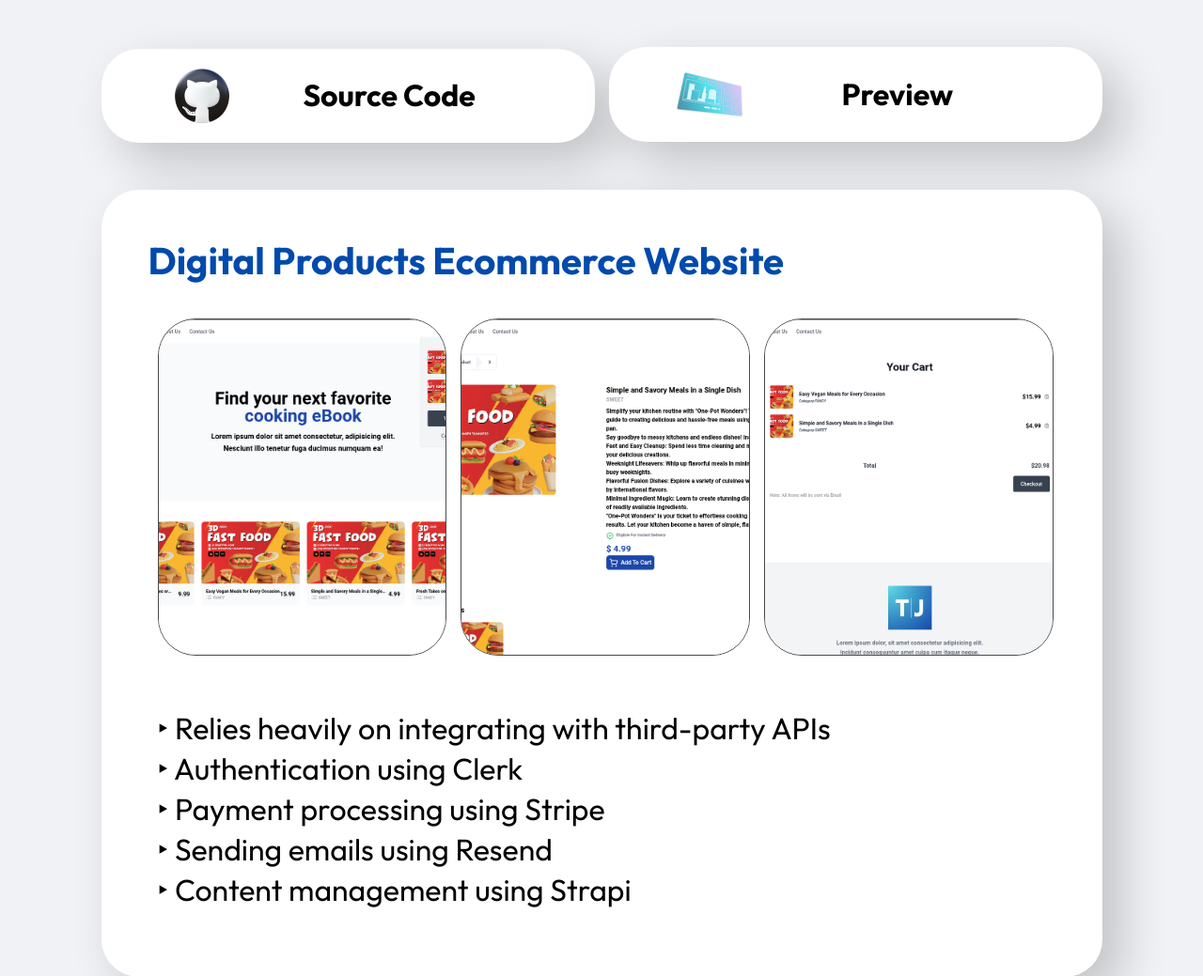
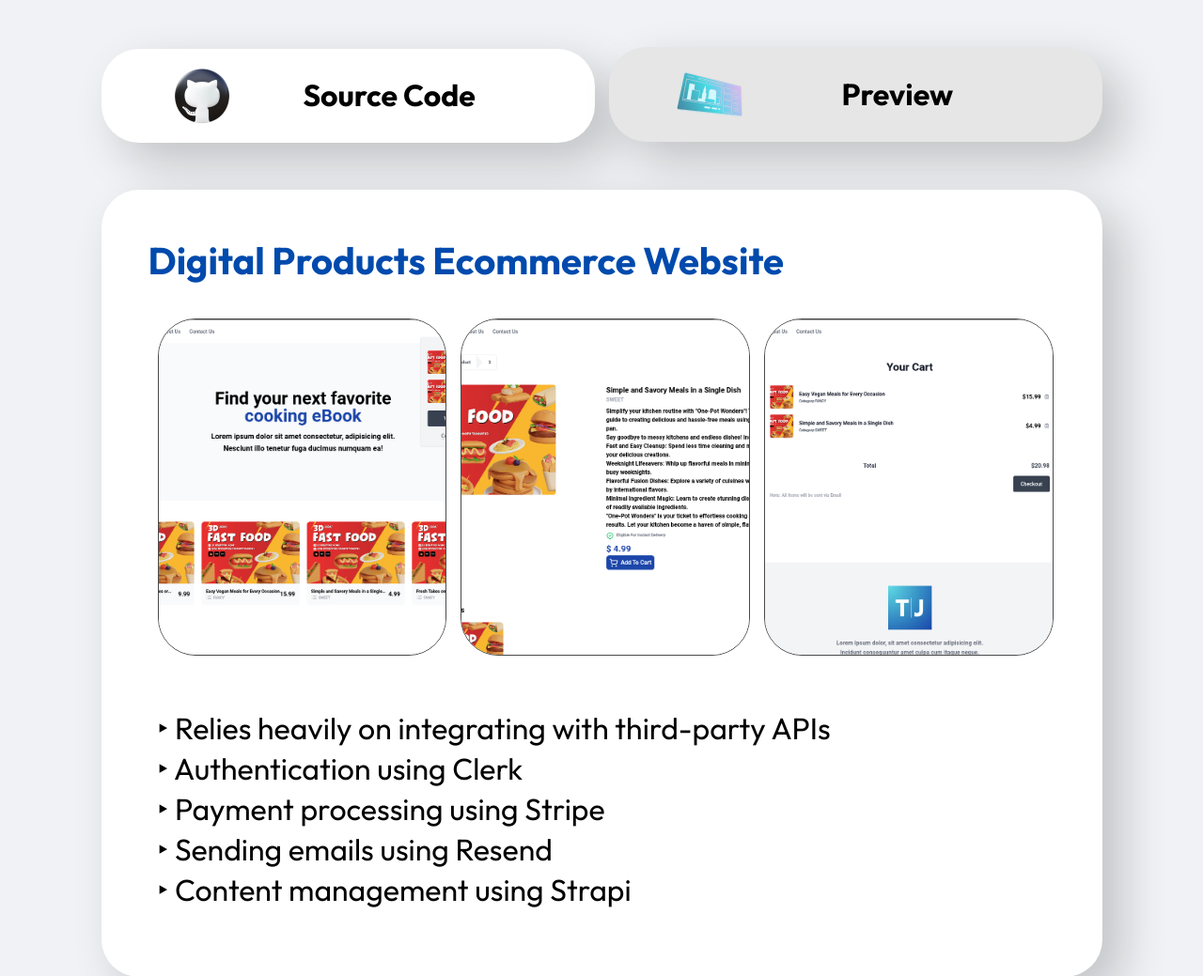
Before and after one commit to taoufiqjmari/taoufiqjmari.github.io, a plain HTML site: page project2.html in a window 1280 px wide. Shown: the top 1039 px of the page at 94% size. Drawn offline with Linux system fonts and the light colour scheme.

Commit message:
Minimal change

```diff
--- a/project2.html
+++ b/project2.html
@@ -26,7 +26,7 @@
             </div>
           </button>
         </div>
-        <button class="preview" id="preview">
+        <button class="preview disabled" id="preview" disabled>
           <div class="container12"></div>
           <img
             class="preview-icon"
```
